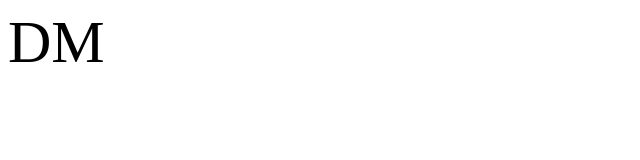
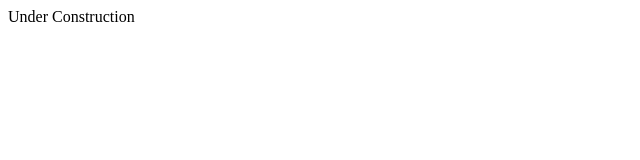
Before and after one commit to dmmcmaster/dmmcmaster.github.io, a plain HTML site: page index.html in a window 1280 px wide. Shown: the whole page, without its empty margins (0-640 px from the left). Drawn offline with Linux system fonts and the light colour scheme.

Commit message:
stopping point to add bootstrap

```diff
--- a/index.html
+++ b/index.html
@@ -6,8 +6,9 @@
     <meta charset="utf-8" />
     <meta name="viewport" content="width=device-width,initial-scale=1">
     <link href="https://fonts.googleapis.com/css?family=Asap:500" rel="stylesheet">
+    <title>Derek | Home</title>
   </head>
   <body>
-    <span style="font-size: 60px !important;" >DM</span>
+    Under Construction
   </body>
 </html>
```
